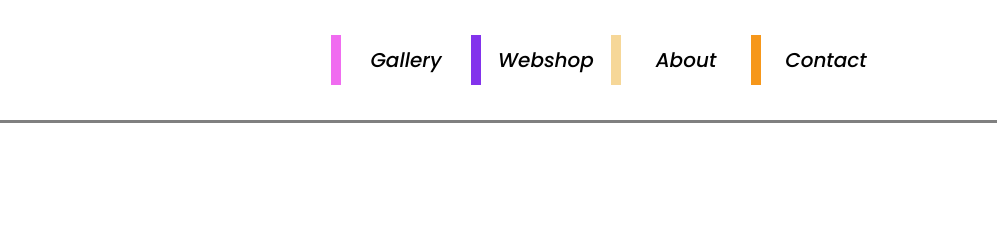
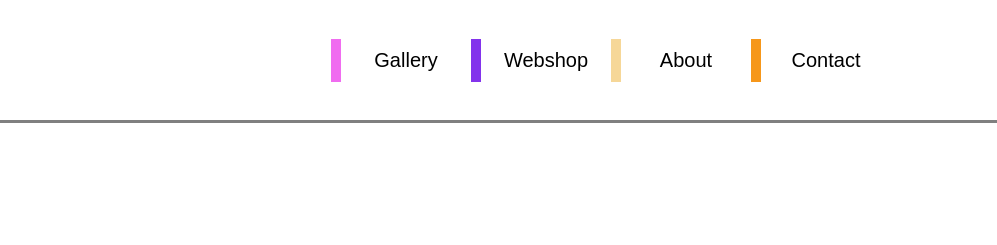
Before and after one commit to BillGun89/webbdesign, a plain HTML site: page index.html in a window 1280 px wide. Shown: the top 245 px of the page, 283-1280 px from the left. Drawn offline with nearby package versions, Linux system fonts and the light colour scheme.

Commit message:
Update index.html

```diff
--- a/index.html
+++ b/index.html
@@ -20,11 +20,6 @@
     <script nomodule src="https://unpkg.com/ionicons@5.5.2/dist/ionicons/ionicons.js"></script>
     <link rel="stylesheet" href="https://use.fontawesome.com/releases/v5.6.3/css/all.css"
     integrity="sha384-UHRtZLI+pbxtHCWp1t77Bi1L4ZtiqrqD80Kn4Z8NTSRyMA2Fd33n5dQ8lWUE00s/" crossorigin="anonymous">
-    <!--Font stil-->
-    <link rel="preconnect" href="https://fonts.googleapis.com">
-    <link rel="preconnect" href="https://fonts.gstatic.com" crossorigin>
-    <link href="https://fonts.googleapis.com/css2?family=Lato:wght@300&family=Poppins:ital,wght@1,200;1,500&family=Roboto&display=swap" rel="stylesheet">
-
     <!--Kallar in javascript filen för header och footer-->
     <script src="./header.js"></script>
     <script src="./footer.js"></script>
```
